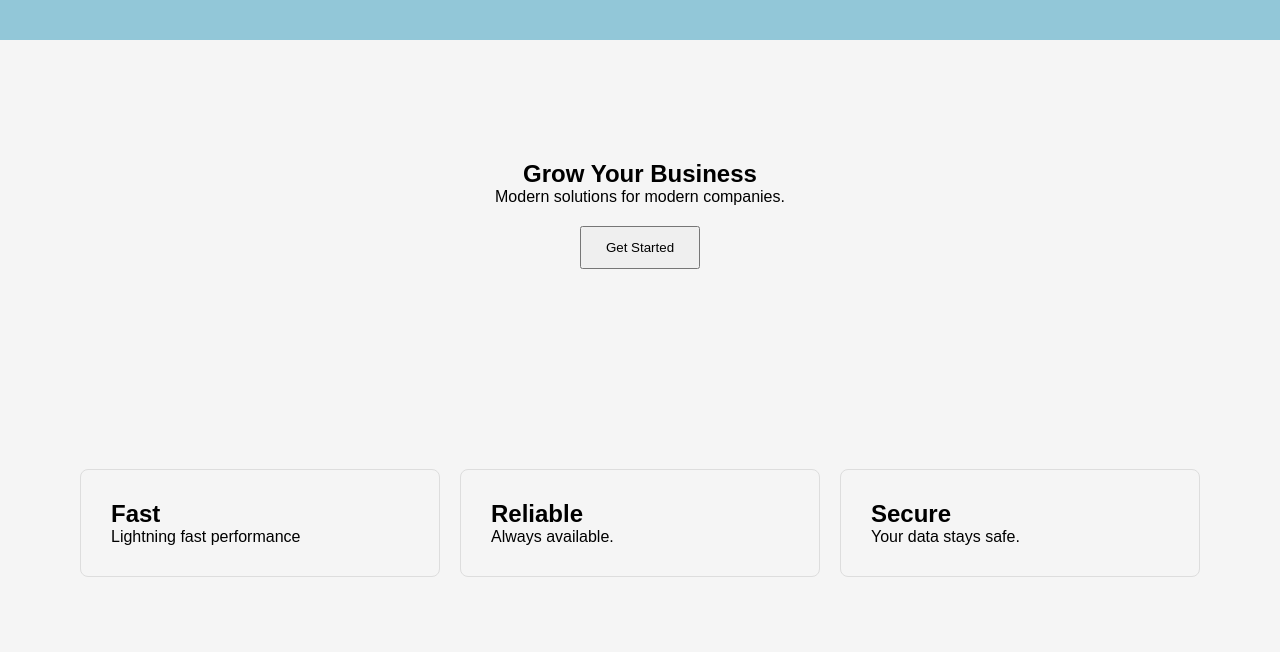
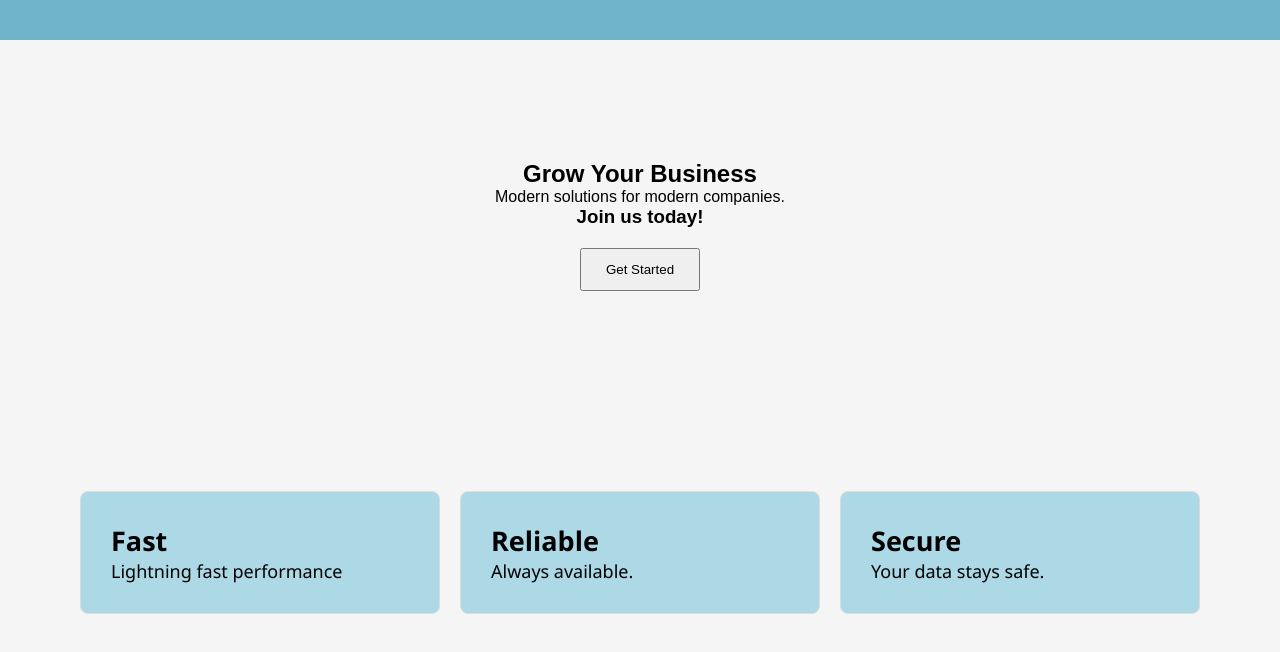
Before and after one commit to asdarma/landing, a plain HTML site: page index.html in a window 1280 px wide. Drawn offline with Linux system fonts and the light colour scheme.

Commit message:
Added changes

```diff
--- a/index.html
+++ b/index.html
@@ -16,6 +16,8 @@
         <section class="hero">
             <h1>Grow Your Business</h1>
             <p>Modern solutions for modern companies.</p>
+
+            <h3>Join us today!</h3>
             <button>Get Started</button>
 
         </section>
--- a/styles.css
+++ b/styles.css
@@ -13,7 +13,7 @@ header {
     display: flex;
     justify-content: space-between;
     align-items: center;
-    background-color: rgb(146, 199, 216);
+    background-color: rgb(112, 180, 202);
 
     padding: 20px 80px;
 }
@@ -41,6 +41,9 @@ button {
     border: 1px solid #ddd;
     padding: 30px;
     border-radius: 8px;
+    font-family: 'Segoe UI', Tahoma, Geneva, Verdana, sans-serif;
+    font-size: large;
+    background-color: lightblue;
 }
 
 /* Make it responsive */
```
